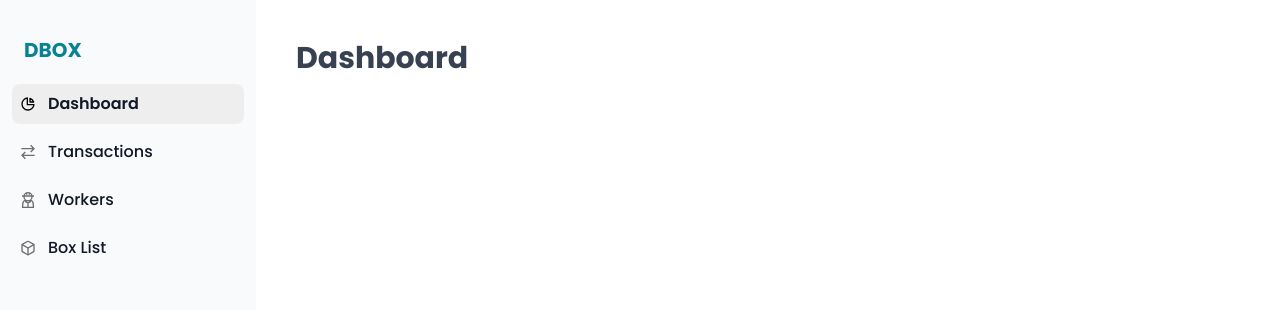
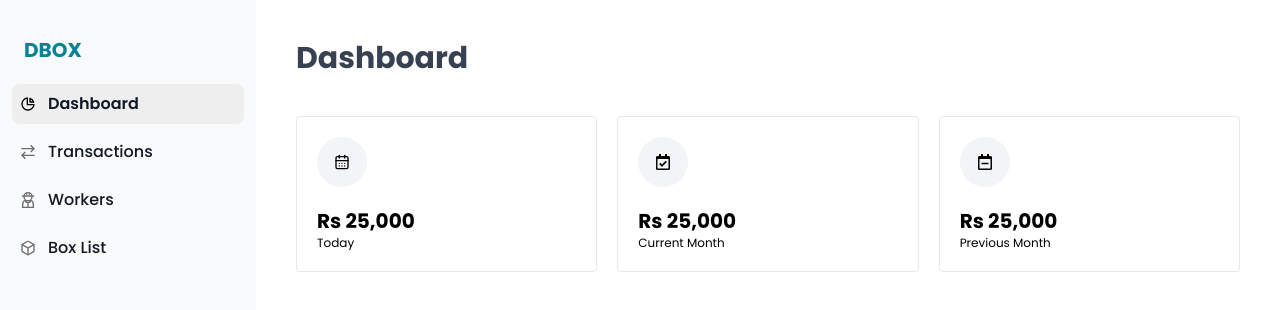
Before and after one commit to hammadtariq321/dbox-frontend, a Next.js app: page /dashboard in a window 1280 px wide. Shown: the top 310 px of the page. Built offline with nearby package versions, Linux system fonts and the light colour scheme.

Commit message:
"Added three dashboard cards with icons and text to the DashboardPage component"

```diff
--- a/src/app/(sidebar-routes)/dashboard/page.js
+++ b/src/app/(sidebar-routes)/dashboard/page.js
@@ -1,10 +1,35 @@
 import PageHeading from "@/components/page-heading";
 import React from "react";
+import { LuCalendarDays } from "react-icons/lu";
+import { FaRegCalendarCheck, FaRegCalendarMinus } from "react-icons/fa";
 
 function DashboardPage() {
   return (
     <>
       <PageHeading title="Dashboard" />
+      <div className="mt-10 flex justify-between gap-5">
+        <div className=" p-5 w-full rounded border hover:shadow cursor-pointer">
+          <div className="bg-gray-100 h-[50px] w-[50px] flex items-center justify-center rounded-full">
+            <LuCalendarDays />
+          </div>
+          <p className="font-bold text-xl mt-5">Rs 25,000</p>
+          <p className="text-xs">Today</p>
+        </div>
+        <div className=" p-5 w-full rounded border hover:shadow cursor-pointer">
+          <div className="bg-gray-100 h-[50px] w-[50px] flex items-center justify-center rounded-full">
+            <FaRegCalendarCheck />
+          </div>
+          <p className="font-bold text-xl mt-5">Rs 25,000</p>
+          <p className="text-xs">Current Month</p>
+        </div>
+        <div className=" p-5 w-full rounded border hover:shadow cursor-pointer">
+          <div className="bg-gray-100 h-[50px] w-[50px] flex items-center justify-center rounded-full">
+            <FaRegCalendarMinus />
+          </div>
+          <p className="font-bold text-xl mt-5">Rs 25,000</p>
+          <p className="text-xs">Previous Month</p>
+        </div>
+      </div>
     </>
   );
 }
```
